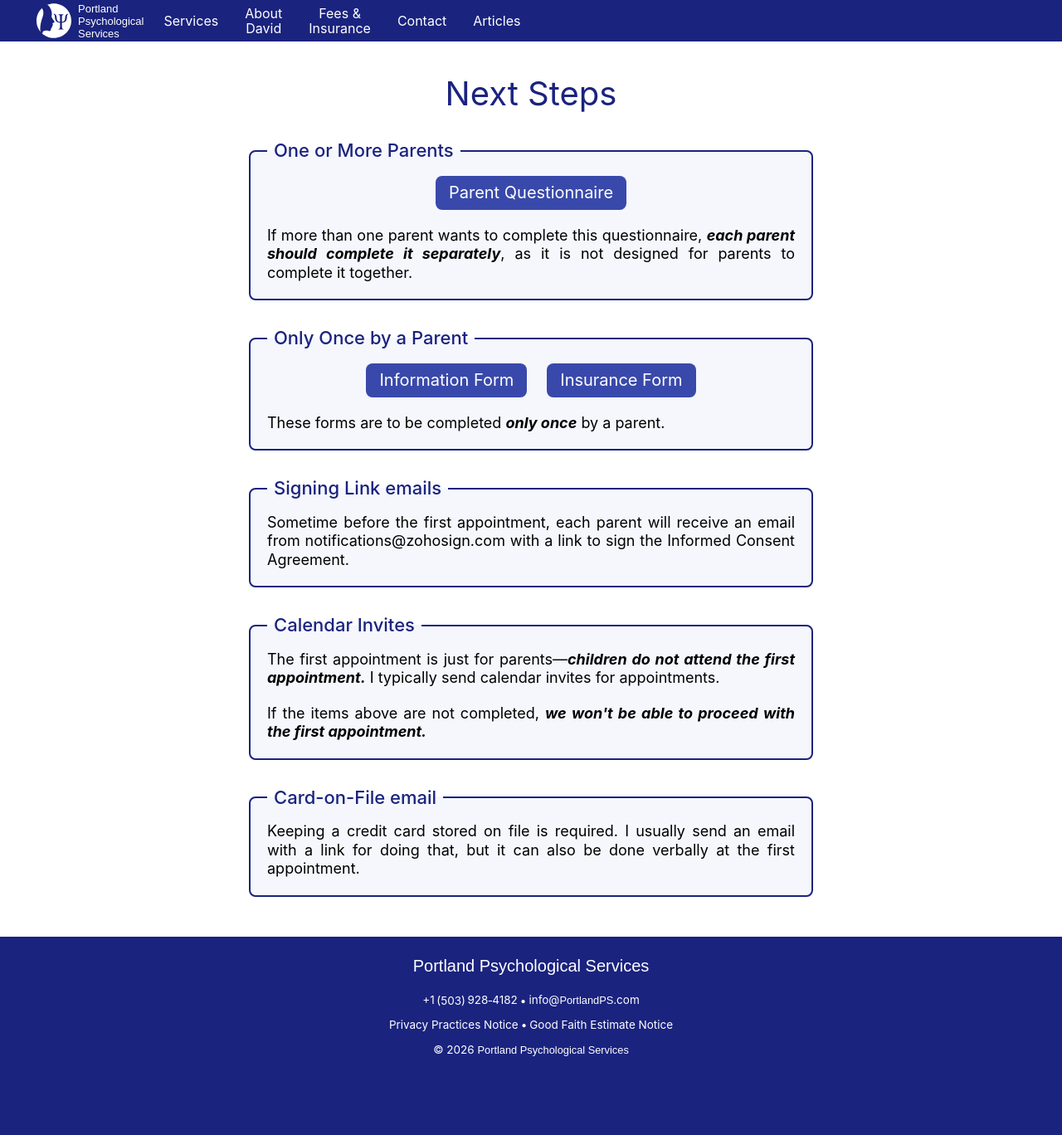
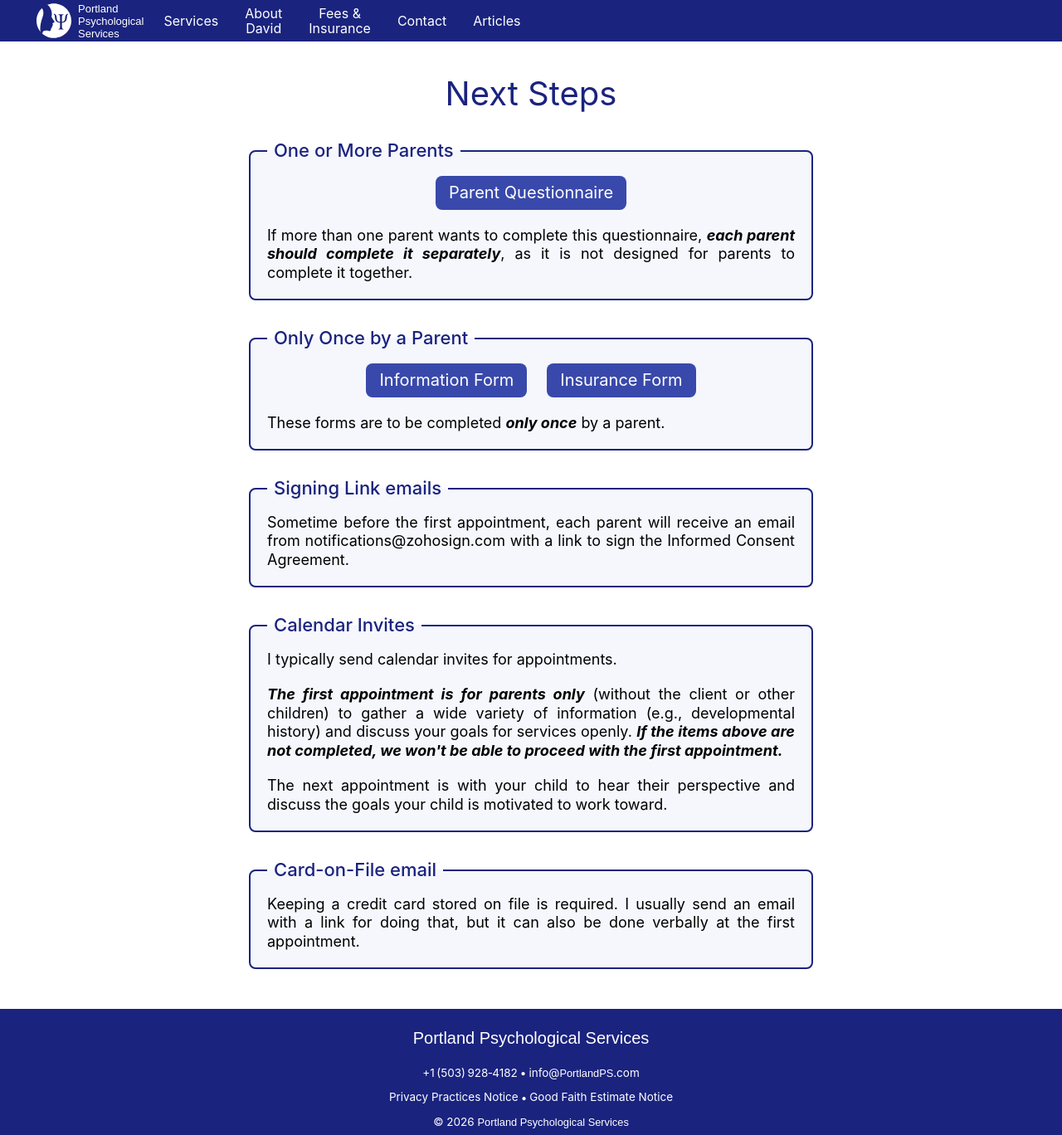
Before and after one commit to portlandps/portlandps.github.io, a Jekyll site: the page built from c.html, in a window 1280 px wide and 1368 px high. Shown: the whole window at 83% size. Built offline with Jekyll 4.4.1, drawn with Linux system fonts in a browser that asks for light colours; some web fonts are replaced.

Commit message:
first appointment

```diff
--- a/c.html
+++ b/c.html
@@ -44,8 +44,9 @@ css: |-
 </fieldset>
 <fieldset>
 	<legend><h2>Calendar Invites</h2></legend>
-	<div>The first appointment is just for parents—<span class="italic bold">children do not attend the first appointment.</span> I typically send calendar invites for appointments.</div>
-	<div>If the items above are not completed, <span class="italic bold">we won't be able to proceed with the first appointment.</span></div>
+	<div>I typically send calendar invites for appointments.</div>
+	<div><span class="italic bold">The first appointment is for parents only</span> (without the client or other children) to gather a wide variety of information (e.g., developmental history) and discuss your goals for services openly. <span class="italic bold">If the items above are not completed, we won't be able to proceed with the first appointment.</span></div>
+	<div>The next appointment is with your child to hear their perspective and discuss the goals your child is motivated to work toward.</div>
 </fieldset>
 <fieldset>
 	<legend><h2>Card-on-File email</h2></legend>
--- a/y.html
+++ b/y.html
@@ -44,8 +44,9 @@ css: |-
 </fieldset>
 <fieldset>
 	<legend><h2>Calendar Invites</h2></legend>
-	<div>The first appointment is just for parents—<span class="italic bold">children do not attend the first appointment.</span> I typically send calendar invites for appointments.</div>
-	<div>If the items above are not completed, <span class="italic bold">we won't be able to proceed with the first appointment.</span></div>
+	<div>I typically send calendar invites for appointments.</div>
+	<div><span class="italic bold">The first appointment is for parents only</span> (without the client or other children) to gather a wide variety of information (e.g., developmental history) and discuss your goals for services openly. <span class="italic bold">If the items above are not completed, we won't be able to proceed with the first appointment.</span></div>
+	<div>The next appointment is with your child to hear their perspective and discuss the goals your child is motivated to work toward.</div>
 </fieldset>
 <fieldset>
 	<legend><h2>Card-on-File email</h2></legend>
```
